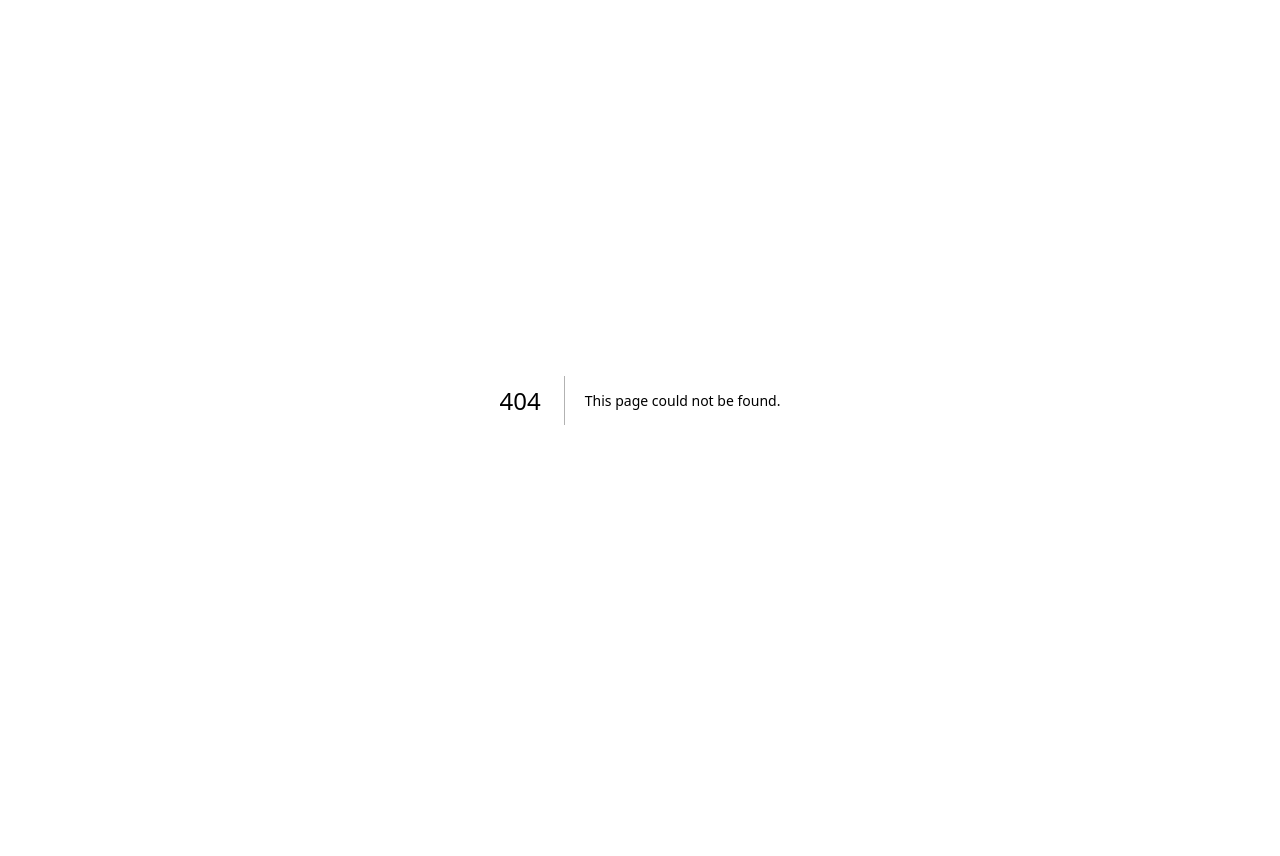
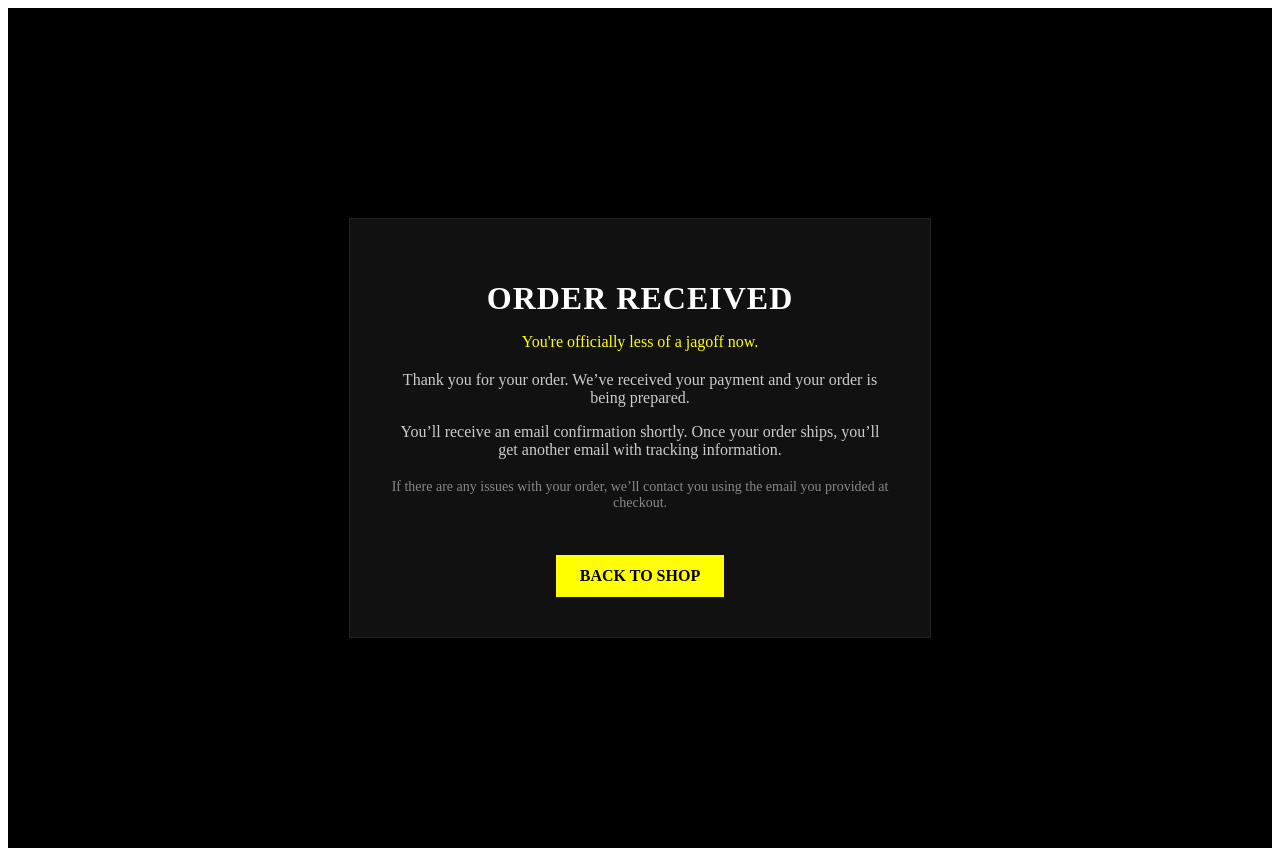
Before and after one commit to localjagoff/localjagoff-site, a Next.js app: page /success in a window 1280 px wide. Before the commit this address had no page. Before the commit the page ends 800 px from the top, so only its background shows below. Built offline with nearby package versions, Linux system fonts and the light colour scheme.

Commit message:
Create success.js

```diff
--- /dev/null
+++ b/pages/success.js
@@ -0,0 +1,86 @@
+import Link from "next/link";
+
+export default function SuccessPage() {
+  return (
+    <div style={styles.container}>
+      <div style={styles.box}>
+        <h1 style={styles.title}>ORDER RECEIVED</h1>
+
+        <p style={styles.subtitle}>
+          You're officially less of a jagoff now.
+        </p>
+
+        <p style={styles.text}>
+          Thank you for your order. We’ve received your payment and your order
+          is being prepared.
+        </p>
+
+        <p style={styles.text}>
+          You’ll receive an email confirmation shortly. Once your order ships,
+          you’ll get another email with tracking information.
+        </p>
+
+        <p style={styles.note}>
+          If there are any issues with your order, we’ll contact you using the
+          email you provided at checkout.
+        </p>
+
+        <Link href="/" style={styles.button}>
+          BACK TO SHOP
+        </Link>
+      </div>
+    </div>
+  );
+}
+
+const styles = {
+  container: {
+    backgroundColor: "#000",
+    color: "#fff",
+    minHeight: "100vh",
+    display: "flex",
+    alignItems: "center",
+    justifyContent: "center",
+    padding: "20px",
+  },
+
+  box: {
+    maxWidth: "500px",
+    textAlign: "center",
+    border: "1px solid #222",
+    padding: "40px",
+    backgroundColor: "#111",
+  },
+
+  title: {
+    fontSize: "32px",
+    marginBottom: "10px",
+    letterSpacing: "1px",
+  },
+
+  subtitle: {
+    color: "yellow",
+    marginBottom: "20px",
+  },
+
+  text: {
+    marginBottom: "15px",
+    color: "#ccc",
+  },
+
+  note: {
+    marginTop: "20px",
+    fontSize: "14px",
+    color: "#888",
+  },
+
+  button: {
+    display: "inline-block",
+    marginTop: "30px",
+    padding: "12px 24px",
+    backgroundColor: "yellow",
+    color: "#000",
+    fontWeight: "bold",
+    textDecoration: "none",
+  },
+};
```
